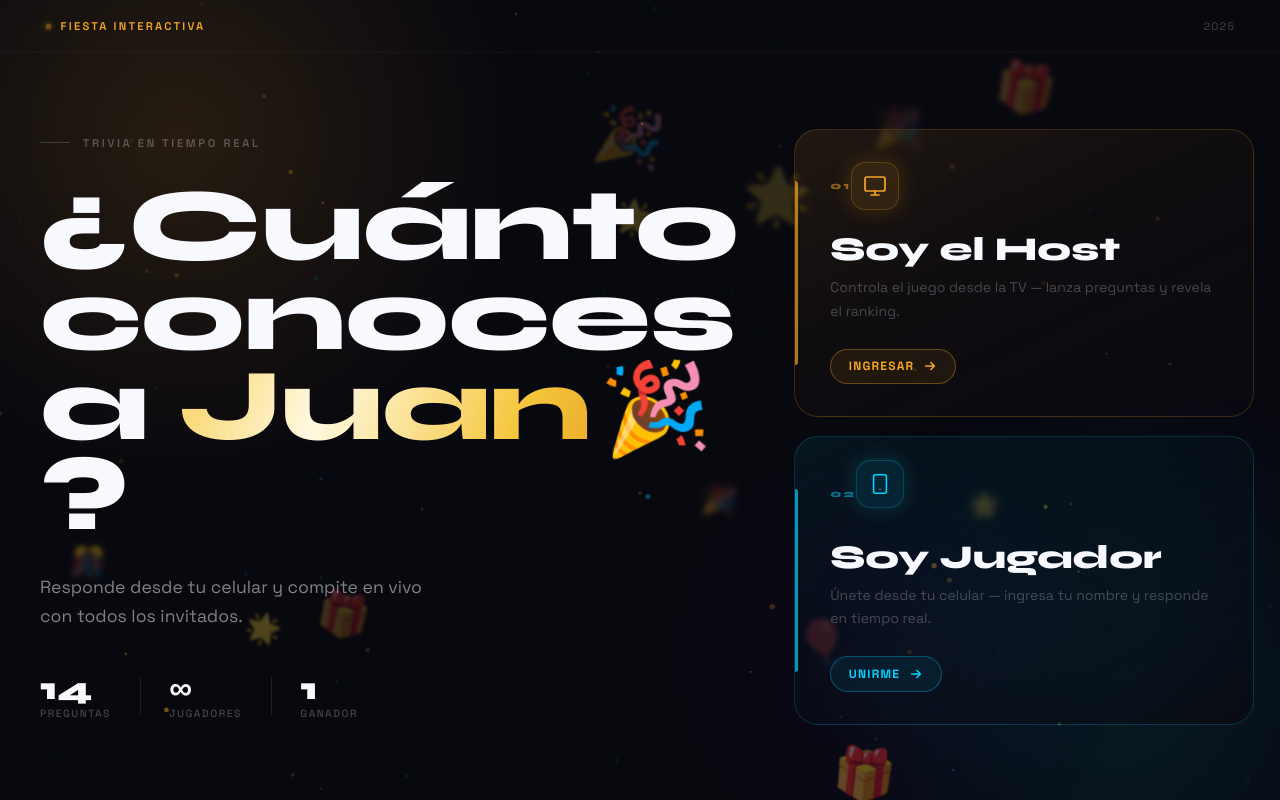
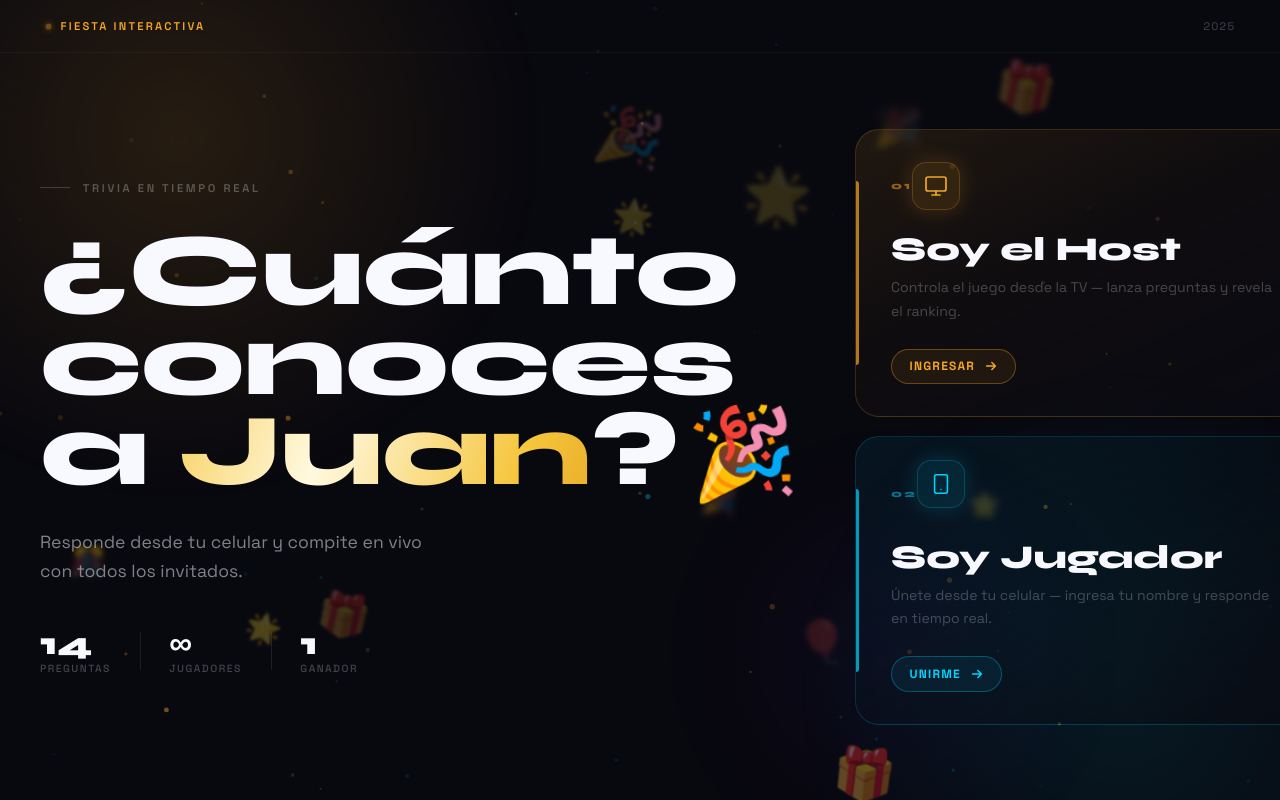
Before and after one commit to Juansalgadov/trivia-cumple, a Next.js app: page / in a window 1280 px wide. Built offline with nearby package versions, Linux system fonts and the light colour scheme.

Commit message:
fix: move question mark to prevent wrapping on its own line

```diff
--- a/src/app/page.js
+++ b/src/app/page.js
@@ -136,7 +136,7 @@ export default function GatewayPage() {
               <span className={styles.line1}>¿Cuánto</span>
               <span className={styles.line2}>conoces</span>
               <span className={styles.line3}>
-                a <em>Juan</em><span className={styles.partyIcon}>🎉</span>?
+                a <em>Juan</em>?<span className={styles.partyIcon}>🎉</span>
               </span>
             </h1>
 
--- a/src/app/page.module.css
+++ b/src/app/page.module.css
@@ -163,7 +163,10 @@
 }
 .line1 { animation: slideUp 0.75s 0.05s cubic-bezier(.16,1,.3,1) both; }
 .line2 { animation: slideUp 0.75s 0.16s cubic-bezier(.16,1,.3,1) both; }
-.line3 { animation: slideUp 0.75s 0.27s cubic-bezier(.16,1,.3,1) both; }
+.line3 {
+  animation: slideUp 0.75s 0.27s cubic-bezier(.16,1,.3,1) both;
+  white-space: nowrap;
+}
 
 /* "Juan" con shimmer dorado */
 .heroTitle em {
```
